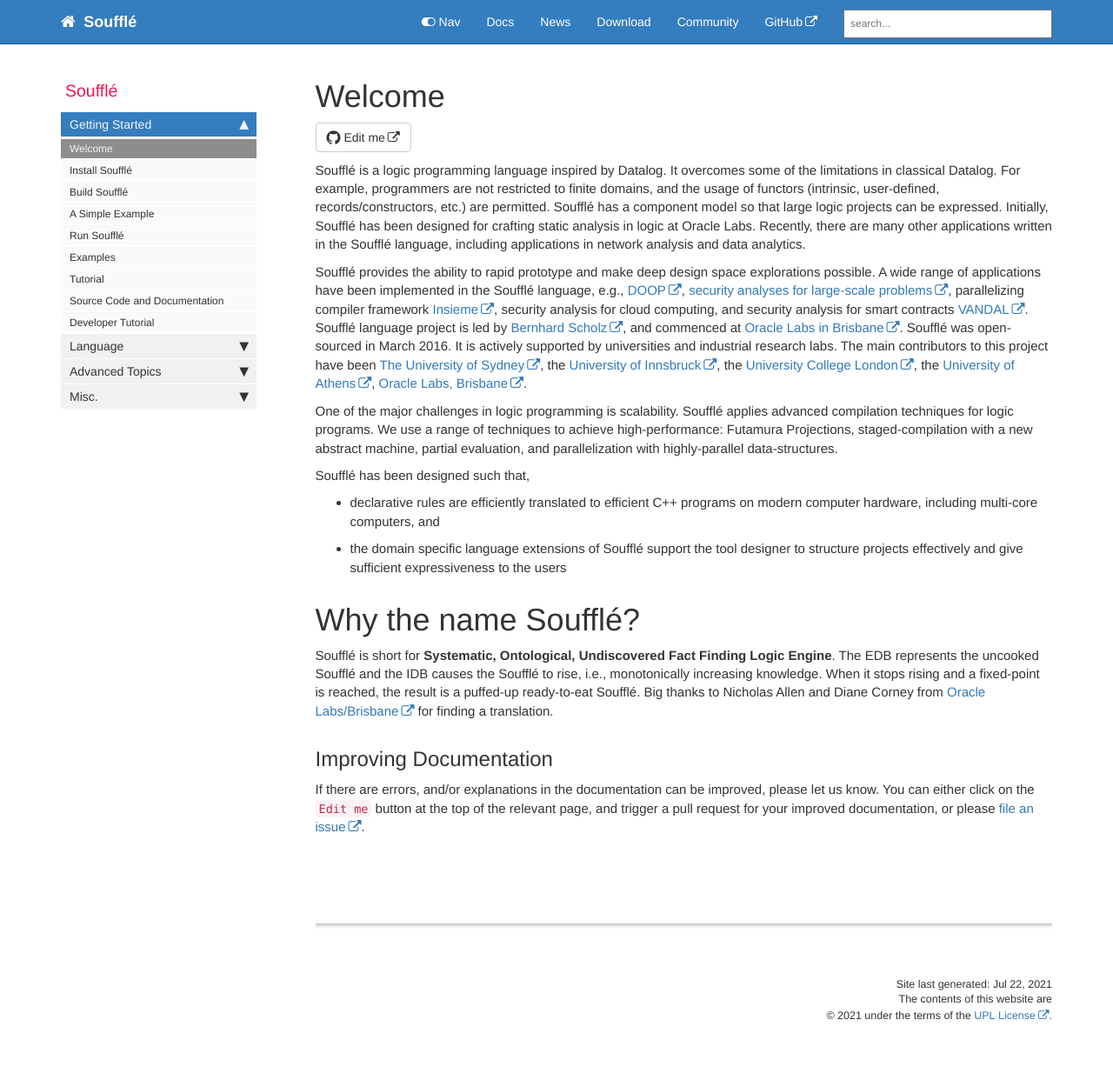
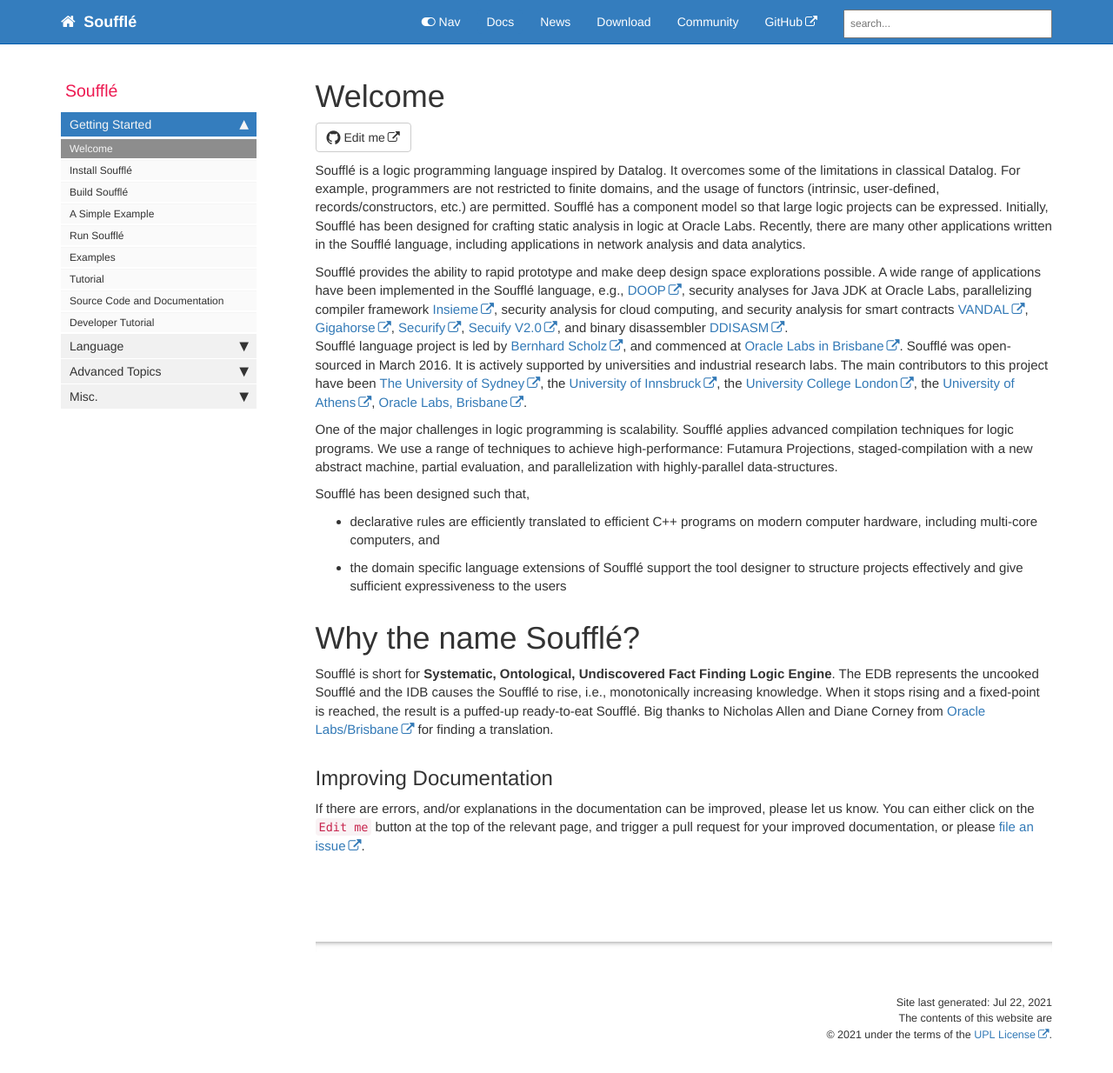
Before and after one commit to souffle-lang/souffle-lang.github.io, a Jekyll site: the page built from pages/docs/docsindex.md, in a window 1280 px wide and 1260 px high. Shown: the top 1234 px of the window at 87% size. Built offline with Jekyll 4.4.1, drawn with Linux system fonts in a browser that asks for light colours; comment, search, counter and statistics services are not loaded.

Commit message:
Update docsindex.md

```diff
--- a/pages/docs/docsindex.md
+++ b/pages/docs/docsindex.md
@@ -12,7 +12,7 @@ expressed. Initially, Soufflé has been designed for crafting static analysis in
 Recently, there are many other applications written in the Soufflé language, including applications in network analysis and data analytics.
 
 Soufflé provides the ability to rapid prototype and make deep design space explorations possible.
-A wide range of applications have been implemented in the Soufflé language, e.g., [DOOP](https://bitbucket.org/yanniss/doop), [security analyses for large-scale problems](https://labs.oracle.com/pls/apex/f?p=labs:49:::::P49_PROJECT_ID:122), parallelizing compiler framework [Insieme](http://www.insieme-compiler.org), security analysis for cloud computing, and security analysis for smart contracts [VANDAL](https://github.com/usyd-blockchain/vandal).
+A wide range of applications have been implemented in the Soufflé language, e.g., [DOOP](https://bitbucket.org/yanniss/doop), security analyses for Java JDK at Oracle Labs, parallelizing compiler framework [Insieme](http://www.insieme-compiler.org), security analysis for cloud computing, and security analysis for smart contracts [VANDAL](https://github.com/usyd-blockchain/vandal), [Gigahorse](https://github.com/nevillegrech/gigahorse-toolchain), [Securify](https://github.com/eth-sri/securify), [Secuify V2.0](https://github.com/eth-sri/securify2), and binary disassembler [DDISASM](https://github.com/GrammaTech/ddisasm).
 Soufflé language project is led by [Bernhard Scholz](http://b-scholz.github.io), and commenced at [Oracle Labs in Brisbane](https://github.com/oracle/souffle/wiki/Contributors). Soufflé was open-sourced in March 2016. It is actively supported by universities and industrial research labs. The main contributors to this project have been [The University of Sydney](http://sydney.edu.au), the [University of Innsbruck](https://www.uibk.ac.at/index.html.en), the [University College London](https://www.ucl.ac.uk), the [University of Athens](http://www.di.uoa.gr/), [Oracle Labs, Brisbane](http://https://labs.oracle.com/).
 
 One of the major challenges in logic programming is scalability.
```
